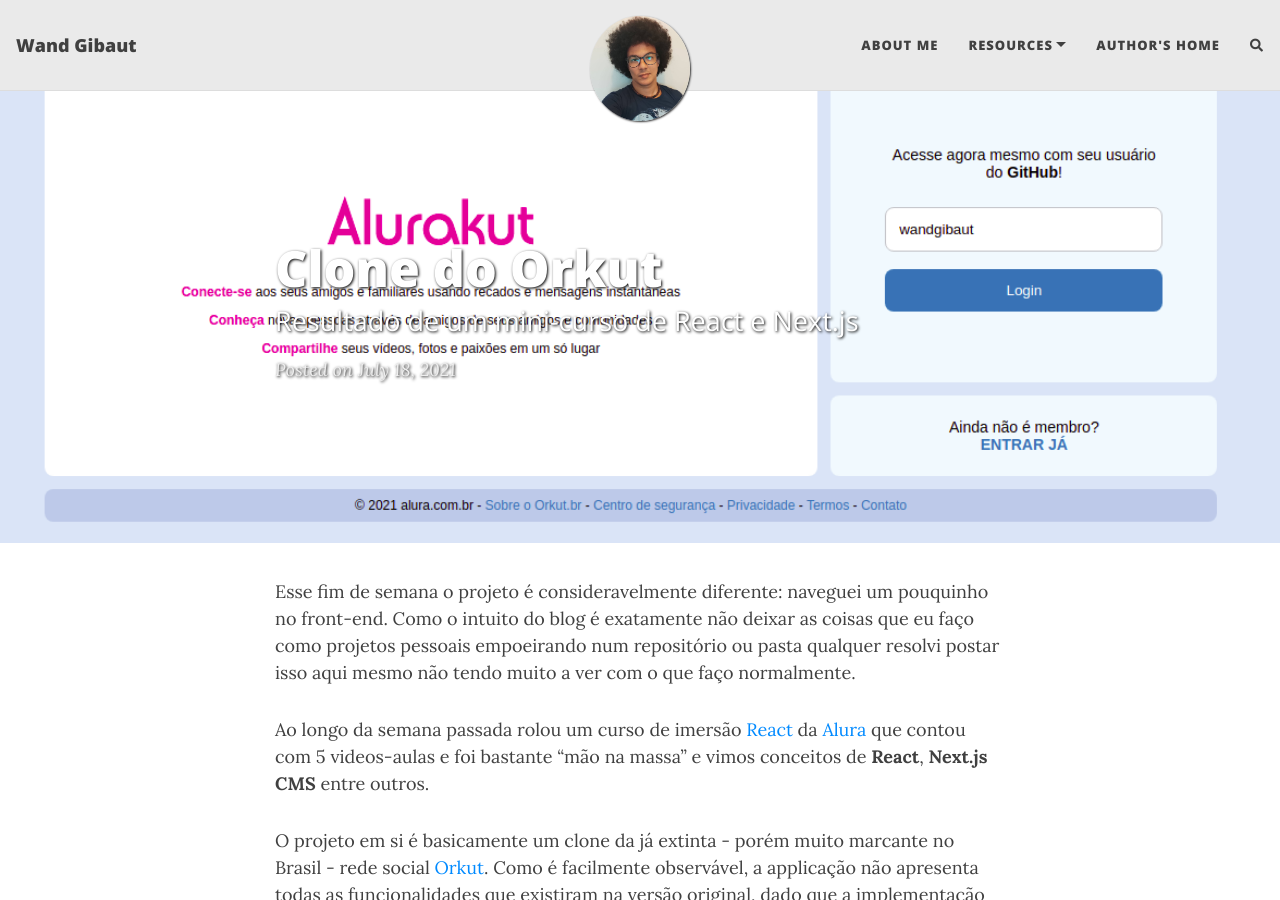
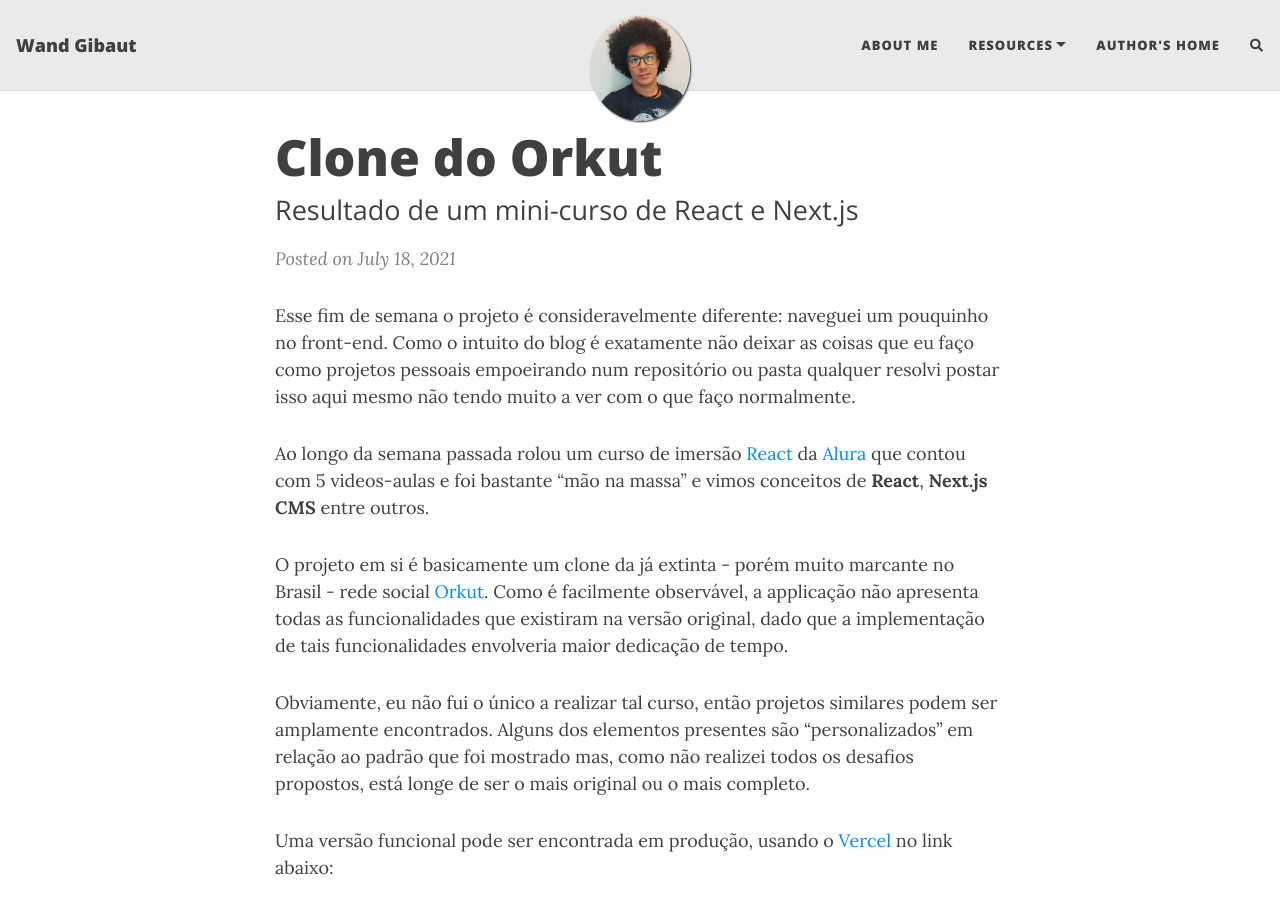
Before and after one commit to wandgibaut/wandgibaut.github.io, a Jekyll site: the page built from _posts/2021-07-18-alurakut.md, in a window 1280 px wide and 900 px high. Built offline with Jekyll 4.4.1, drawn with Linux system fonts in a browser that asks for light colours; nearby versions of some CDN libraries; comment, search, counter and statistics services are not loaded.

Commit message:
Update 2021-07-18-alurakut.md

```diff
--- a/_posts/2021-07-18-alurakut.md
+++ b/_posts/2021-07-18-alurakut.md
@@ -2,7 +2,6 @@
 layout: post
 title: Clone do Orkut
 subtitle: Resultado de um mini-curso de React e Next.js
-cover-img: /assets/img/alurakut/thumb_alurakut.png
 thumbnail-img: /assets/img/alurakut/thumb_alurakut.png
 share-img: /assets/img/alurakut/thumb_alurakut.png
 tags: [React, Next.js, Javascript, front-end, orkut, Alura]
```
